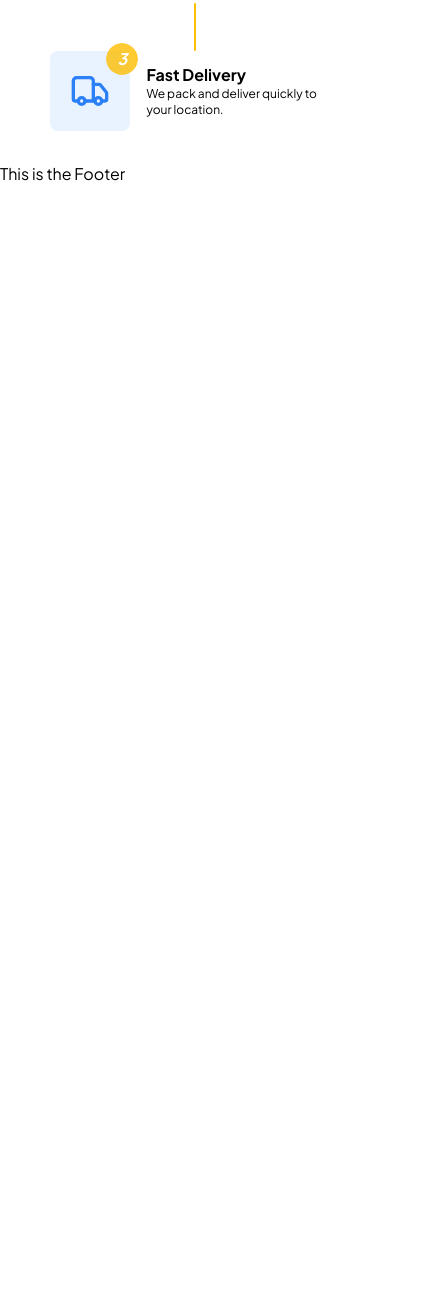
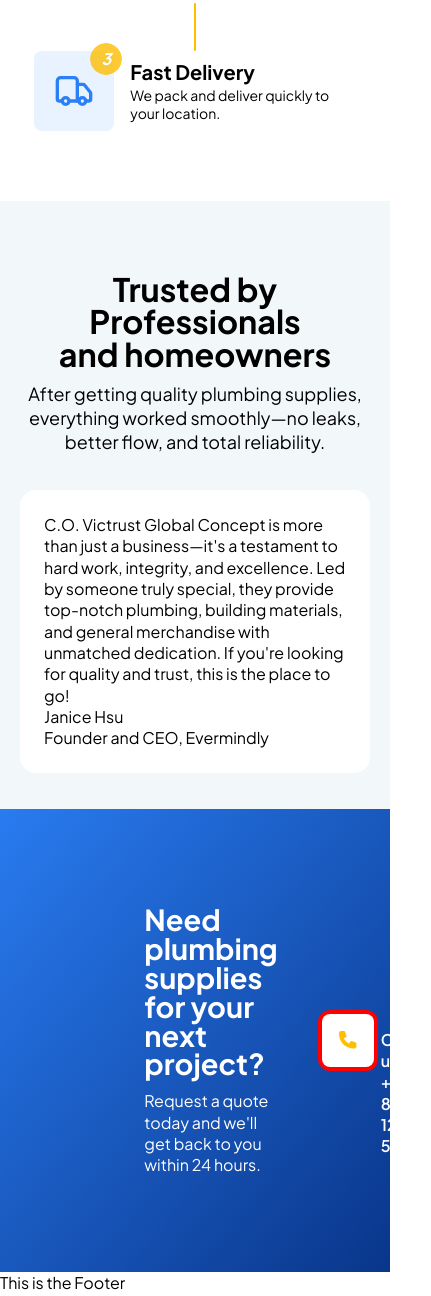
Before and after one commit to TaylorOkis/co_victrust_GC, a website built with Vite: page index.html in a window 390 px wide. Shown: the part 7174-8470 px from the top of the page, 431 px wide, since content can reach past the window. Built offline with nearby package versions, Linux system fonts and the light colour scheme.

Commit message:
Add CTA section

```diff
--- a/src/main.js
+++ b/src/main.js
@@ -43,10 +43,10 @@
     <div class="wrapper hero__wrapper">
       <h1 class="hero__title">Reliable Plumbing & Building Supplies for Every Project</h1>
       <p class="hero__description">A trusted supplier of quality plumbing and building materials, helping homeowners and professionals complete projects safely, efficiently, and with lasting results.</p>
-      <div class="hero__button">
-        <div class="hero__button-inside">
-          <img src="${PhoneIcon}" alt="Phone icon" class="hero__button-icon" width="20" height="20"/>
-          <span class="hero__button-text">Call us: +234-80-1234-5678</span>
+      <div class="contact__button">
+        <div class="contact__button-inside">
+          <img src="${PhoneIcon}" alt="Phone icon" class="contact__button-icon" width="20" height="20"/>
+          <span class="contact__button-text">Call us: +234-80-1234-5678</span>
         </div>
       </div>
     </div>
@@ -289,6 +289,55 @@
       </div>
     </div>
   </section>
+
+  <section class="testimonial">
+    <div class="wrapper testimonial__wrapper">
+      <div class="testimonial__heading">
+        <h3>Trusted by Professionals and homeowners</h3>
+        <p>After getting quality plumbing supplies, everything worked smoothly—no leaks, better flow, and total reliability.</p>
+      </div>
+
+      <div class="testimonial__cards">
+        <div class="testimonial__card">
+          <figure class="testimonial__figure">
+            <img />
+            <blockquote class="testimonial__blockquote">
+              <p class="testimonial__quote-text">C.O. Victrust Global Concept is more than just a business—it's a testament to hard work, integrity, and excellence. Led by someone truly special, they provide top-notch plumbing, building materials, and general merchandise with unmatched dedication. If you're looking for quality and trust, this is the place to go!</p>
+            </blockquote>
+
+            <figcaption class="testimonial__author-wrapper">
+              <img />
+              <p class="testimonial__author-description">
+                Janice Hsu<br />
+                Founder and CEO, Evermindly
+              </p>
+            </figcaption>
+          </figure>
+        </div>
+      </div>
+    </div>
+  </section>
+
+  <!-- TODO: Add company Logos -->
+  <section class="client"></section>
+
+  <section class="cta">
+    <div class="wrapper cta__wrapper">
+      <div class="cta__text">
+        <h4 class="cta__title">Need plumbing supplies for your next project?</h4>
+        <p class="cta__subtitle">Request a quote today and we'll get back to you within 24 hours.</p>
+      </div>
+
+      <div class="cta__action">
+        <div id="cta__button" class="contact__button">
+          <div class="contact__button-inside">
+            <img src="${PhoneIcon}" alt="Phone icon" class="contact__button-icon" width="20" height="20"/>
+            <span class="contact__button-text">Call us: +234-80-1234-5678</span>
+          </div>
+        </div>
+      </div>
+    </div>
+  </section>
 </main>
 
 <footer>This is the Footer</footer>
--- a/src/style.css
+++ b/src/style.css
@@ -92,10 +92,6 @@
   --fs-72: calc(72 / 16 * 1rem);
 
   --text-family: "Plus Jakarta Sans", "Segoe UI", Roboto, sans-serif;
-
-  /* Sizes */
-  --md-screen: calc(600 / 16 * 1rem);
-  --lg-screen: calc(1000 / 16 * 1rem);
 }
 
 *,
@@ -123,6 +119,7 @@
 h4,
 h5 {
   line-height: 1;
+  text-wrap: balance;
 }
 
 h1 {
@@ -154,6 +151,51 @@
 .wrapper {
   width: min(calc(100% - 40px), calc(1400 / 16 * 1rem));
   margin-inline: auto;
+}
+
+.contact__button {
+  max-width: 300px;
+  padding: 4px;
+  height: 61px;
+  background-color: var(--theme-01);
+  border-radius: 12px;
+  position: relative;
+
+  .contact__button-inside {
+    background-color: var(--neutral-01);
+    border-radius: 8px;
+    width: 52px;
+    height: 100%;
+    transition: width 400ms linear;
+  }
+
+  .contact__button-icon {
+    position: absolute;
+    top: 20px;
+    left: 20px;
+  }
+
+  .contact__button-text {
+    position: absolute;
+    top: 19px;
+    left: 63px;
+    font-weight: 600;
+    color: var(--neutral-01);
+    font-size: clamp(0.875rem, calc(-1.125rem + 10vw), 1rem);
+    transition: color 300ms linear;
+  }
+
+  &:hover {
+    cursor: pointer;
+
+    .contact__button-inside {
+      width: 100%;
+    }
+
+    .contact__button-text {
+      color: var(--neutral-04);
+    }
+  }
 }
 
 .topnav {
@@ -302,56 +344,6 @@
     font-size: var(--fs-18);
     margin-block-end: 32px;
     max-width: 35ch;
-  }
-
-  .hero__button {
-    max-width: 300px;
-    padding: 4px;
-    height: 61px;
-    background-color: var(--theme-01);
-    border-radius: 12px;
-    position: relative;
-
-    &:hover {
-      cursor: pointer;
-
-      .hero__button-inside {
-        width: 100%;
-      }
-
-      .hero__button-text {
-        color: var(--neutral-04);
-      }
-    }
-  }
-
-  .hero__button-inside {
-    background-color: var(--neutral-01);
-    border-radius: 8px;
-    width: 52px;
-    height: 100%;
-    transition: width 400ms linear;
-  }
-
-  .hero__button-icon {
-    position: absolute;
-    top: 20px;
-    left: 20px;
-  }
-
-  .hero__button-text {
-    position: absolute;
-    top: 19px;
-    left: 63px;
-    font-weight: 600;
-    color: var(--neutral-01);
-    font-size: clamp(0.875rem, calc(-1.125rem + 10vw), 1rem);
-  }
-
-  .hero__button-inside,
-  .hero__button-text {
-    transition: 400ms linear;
-    transition-property: width, color;
   }
 
   .hero__linear--overlay {
@@ -691,6 +683,8 @@
 }
 
 .order {
+  margin-block-end: 38px;
+
   .order__connector {
     height: 48px;
     border-left: 2px solid var(--theme-02);
@@ -722,6 +716,10 @@
       font-weight: 700;
       margin-block-end: 3px;
     }
+
+    /* > h5 {
+      text-wrap: balance;
+    } */
 
     @media (min-width: calc(1000 / 16 * 1rem)) {
       margin-block-end: 52px;
@@ -821,17 +819,96 @@
     font-size: var(--fs-16);
     font-weight: 700;
 
-    /* @media (min-width: calc(1000 / 16 * 1rem)) {
+    @media (max-width: calc(1000 / 16 * 1rem)) {
       font-size: var(--fs-20);
-    } */
+    }
   }
 
   .order__desc {
     max-width: 20ch;
     font-size: var(--fs-12);
 
-    /* @media (min-width: calc(1000 / 16 * 1rem)) {
+    @media (max-width: calc(1000 / 16 * 1rem)) {
       font-size: var(--fs-14);
-    } */
+    }
   }
 }
+
+.testimonial {
+  background-color: var(--line);
+
+  .testimonial__wrapper {
+    padding-block: 36px;
+  }
+
+  .testimonial__heading {
+    display: grid;
+    justify-items: center;
+    padding-block: 36px;
+    text-align: center;
+
+    > h3 {
+      margin-block-end: 12px;
+    }
+
+    > p {
+      max-width: 55ch;
+      font-size: var(--fs-18);
+    }
+  }
+
+  .testimonial__cards {
+    display: flex;
+    gap: 40px;
+  }
+
+  .testimonial__card {
+    background-color: var(--neutral-01);
+    width: 350px;
+    max-width: 408px;
+    padding: 24px;
+    border-radius: 16px;
+  }
+}
+
+.cta {
+  background-color: var(--theme-01);
+  color: var(--neutral-01);
+  background-image: linear-gradient(
+    to bottom right,
+    rgba(0, 35, 111, 0.05),
+    rgba(0, 35, 111, 0.8)
+  );
+
+  .cta__wrapper {
+    display: flex;
+    padding: 96px 24px;
+    justify-content: center;
+    gap: 40px;
+  }
+
+  .cta__text {
+    flex: 1.1;
+    padding-inline-start: 132px;
+    max-width: 750px;
+  }
+
+  .cta__title {
+    max-width: 30ch;
+    margin-block-end: 12px;
+    justify-self: center;
+  }
+
+  .cta__subtitle {
+    max-width: 33ch;
+  }
+
+  .cta__action {
+    flex: 1;
+    align-self: center;
+  }
+
+  #cta__button {
+    background-color: red;
+  }
+}
```
